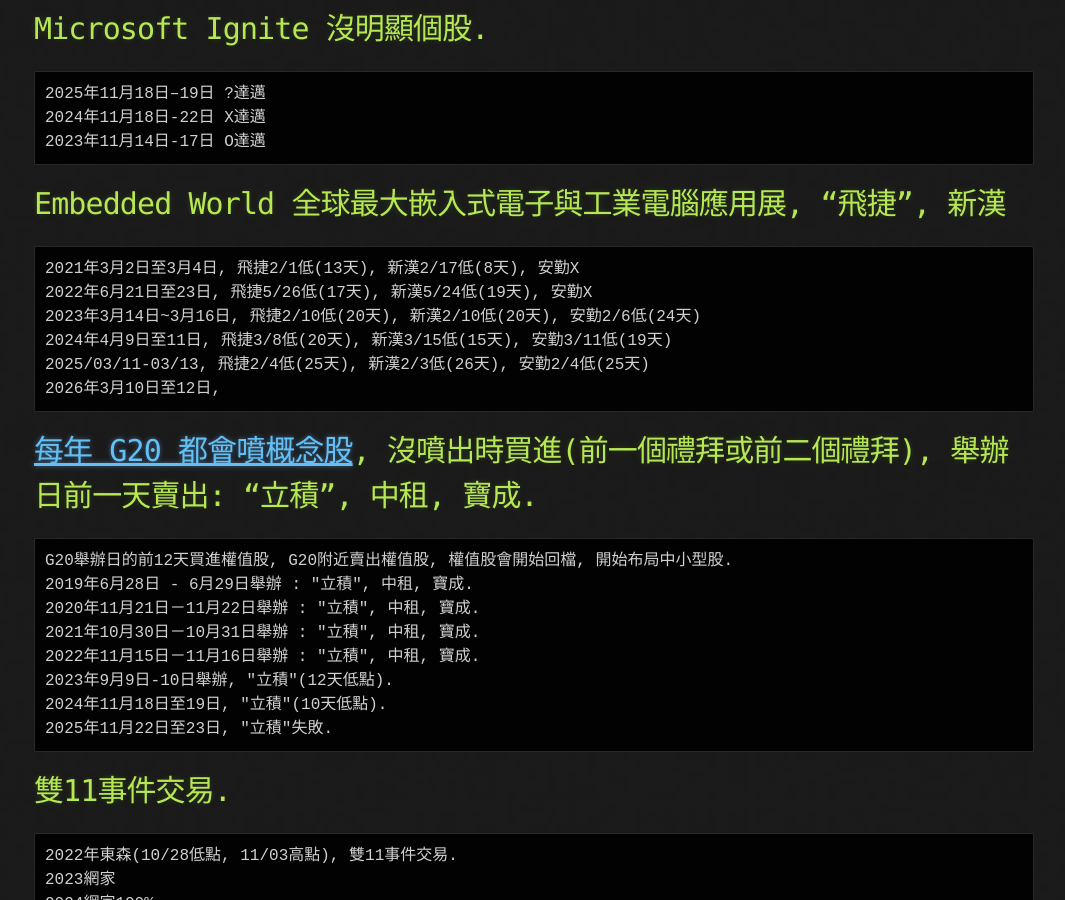
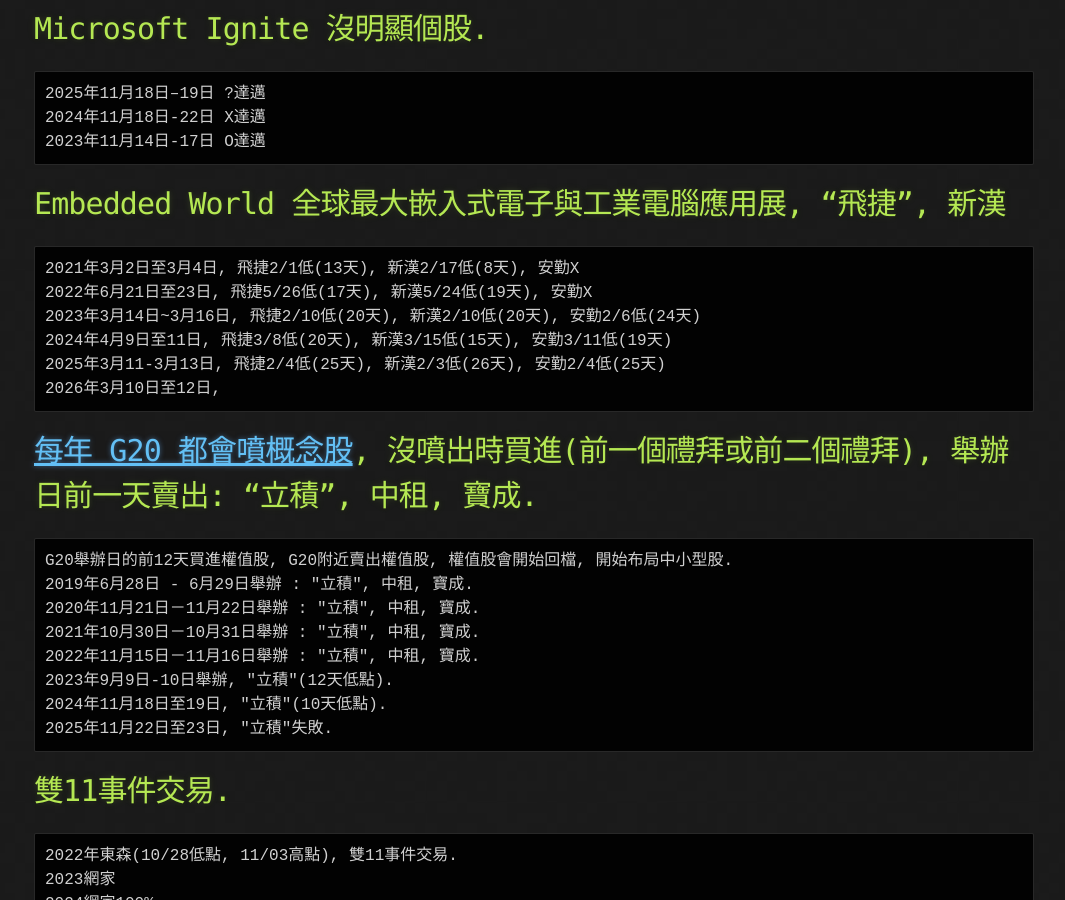
Before and after one commit to lepg5487/Stock_God, a Jekyll site: the page built from experience.md, in a window 1280 px wide and 900 px high, scrolled down 17286 px. Shown: the whole window, without its empty margins (106-1171 px from the left). Built offline with Jekyll 4.4.1, drawn with Linux system fonts in a browser that asks for light colours; our own code applies the rules of GitHub Pages for plain Markdown files.

Commit message:
Update experience.md

````diff
--- a/experience.md
+++ b/experience.md
@@ -601,7 +601,7 @@
 2022年6月21日至23日, 飛捷5/26低(17天), 新漢5/24低(19天), 安勤X
 2023年3月14日~3月16日, 飛捷2/10低(20天), 新漢2/10低(20天), 安勤2/6低(24天)
 2024年4月9日至11日, 飛捷3/8低(20天), 新漢3/15低(15天), 安勤3/11低(19天)
-2025/03/11-03/13, 飛捷2/4低(25天), 新漢2/3低(26天), 安勤2/4低(25天)
+2025年3月11-3月13日, 飛捷2/4低(25天), 新漢2/3低(26天), 安勤2/4低(25天)
 2026年3月10日至12日,
 ```
 
````
